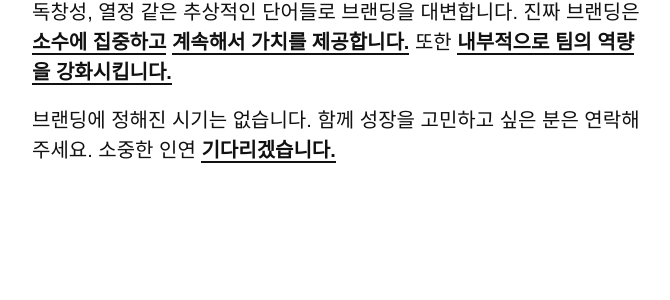
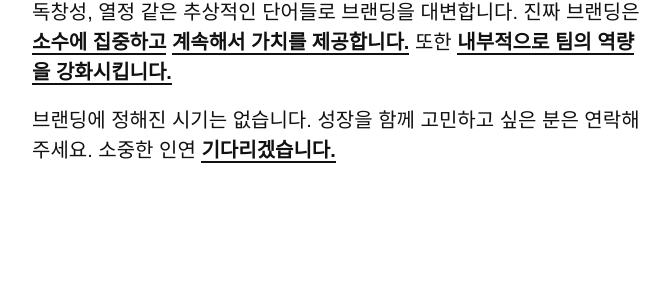
Before and after one commit to studio-a-hundred/studio-a-hundred, a Jekyll site: the page built from index.html, in a window 1280 px wide and 900 px high. Shown: the part 348-648 px from the top of the window, without its empty margins (128-798 px from the left). Built offline with Jekyll 4.4.1, drawn with Linux system fonts in a browser that asks for light colours.

Commit message:
Update index.html

```diff
--- a/index.html
+++ b/index.html
@@ -15,7 +15,7 @@ title: Portfolio
       <p style="margin:0" ;>&nbsp;</p>
       <div class="kr">
         <p>역사가 말해주듯 제대로 설계된 브랜드는 지속해서 성장합니다. 흔히 혁신, 독창성, 열정 같은 추상적인 단어들로 브랜딩을 대변합니다. 진짜 브랜딩은 <br class="gap-intro"><span class="link-popup" onclick="location.href='#popup-kr-1'">소수에 집중하고</span> <span class="link-popup" onclick="location.href='#popup-kr-2'">계속해서 가치를 제공합니다.</span> 또한 <span class="link-popup" onclick="location.href='#popup-kr-3'">내부적으로 팀의 역량을 강화시킵니다.</span></p>
-        <p>브랜딩에 정해진 시기는 없습니다. 함께 성장을 고민하고 싶은 분은 연락해주세요. 소중한 인연 <span onclick="location.href='#footer-info'" class="link-span">기다리겠습니다.</span></p>
+        <p>브랜딩에 정해진 시기는 없습니다. 성장을 함께 고민하고 싶은 분은 연락해주세요. 소중한 인연 <span onclick="location.href='#footer-info'" class="link-span">기다리겠습니다.</span></p>
       </div>
     </div>
     <h2 class="section-title ts-strong"><span class="scroll-down">&#x02193; </span>Selected Projects</h2>
```
